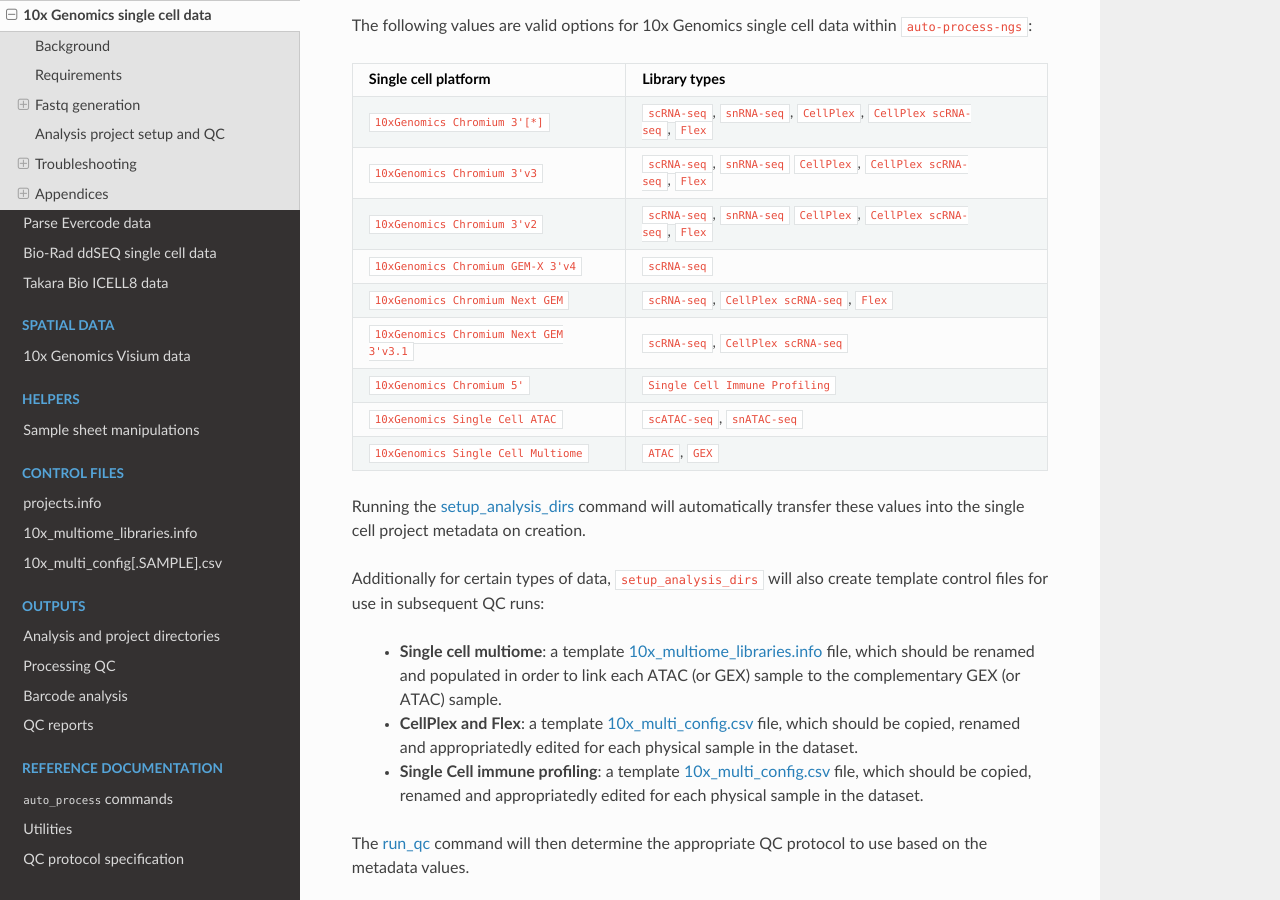
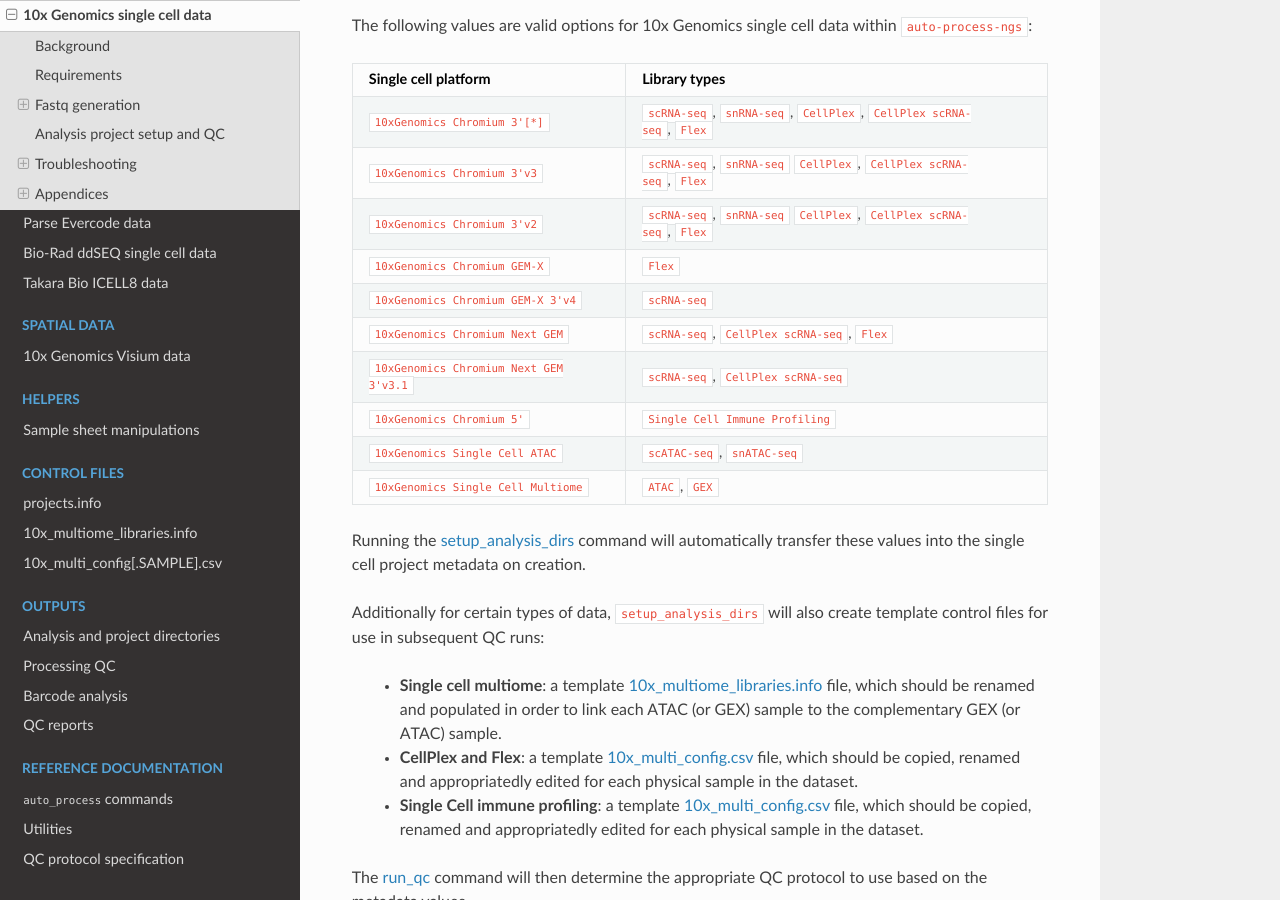
Before and after one commit to fls-bioinformatics-core/auto_process_ngs, a Sphinx documentation site: the page built from docs/source/single_cell/10x_single_cell.rst, in a window 1280 px wide and 900 px high, scrolled down 2524 px. Built offline with Sphinx 7.4.7 and the Read the Docs theme 3.1.0, drawn with Linux system fonts in a browser that asks for light colours.

Commit message:
Update the 10x Genomics docs to add "10xGenomics Chromium GEM-X"/"Flex".

```diff
--- a/docs/source/single_cell/10x_single_cell.rst
+++ b/docs/source/single_cell/10x_single_cell.rst
@@ -132,6 +132,7 @@
 ``10xGenomics Chromium 3'v2``             ``scRNA-seq``, ``snRNA-seq``
                                           ``CellPlex``,
                                           ``CellPlex scRNA-seq``, ``Flex``
+``10xGenomics Chromium GEM-X``            ``Flex``
 ``10xGenomics Chromium GEM-X 3'v4``       ``scRNA-seq``
 ``10xGenomics Chromium Next GEM``         ``scRNA-seq``,
                                           ``CellPlex scRNA-seq``, ``Flex``
```
